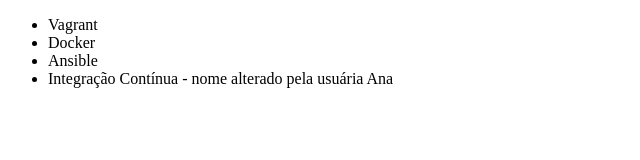
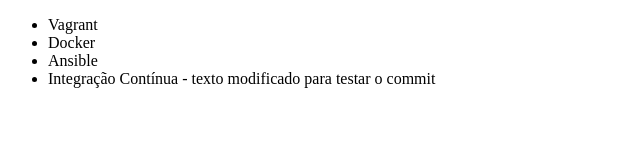
Before and after one commit to opnetto/exercitando, a plain HTML site: page index.html in a window 1280 px wide. Shown: the full height of the page, 0-640 px from the left. Drawn offline with Linux system fonts and the light colour scheme.

Commit message:
texto modificado

```diff
--- a/index.html
+++ b/index.html
@@ -9,7 +9,7 @@
         <li>Vagrant</li>
         <li>Docker</li>
         <li>Ansible</li>
-        <li>Integração Contínua - nome alterado pela usuária Ana </li>
+        <li>Integração Contínua - texto modificado para testar o commit </li>
     </ul>
 </body>
 </html>
```
